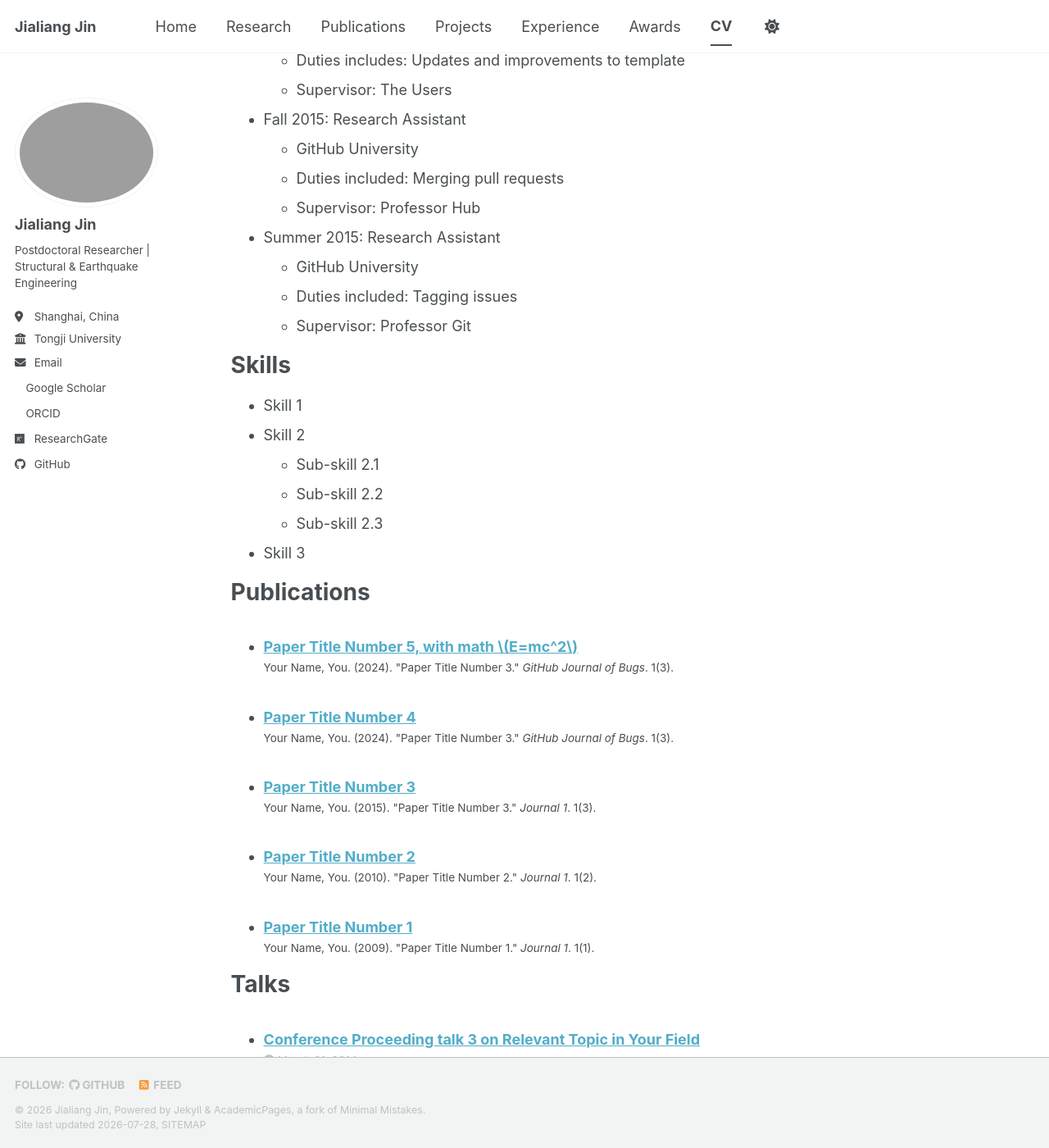
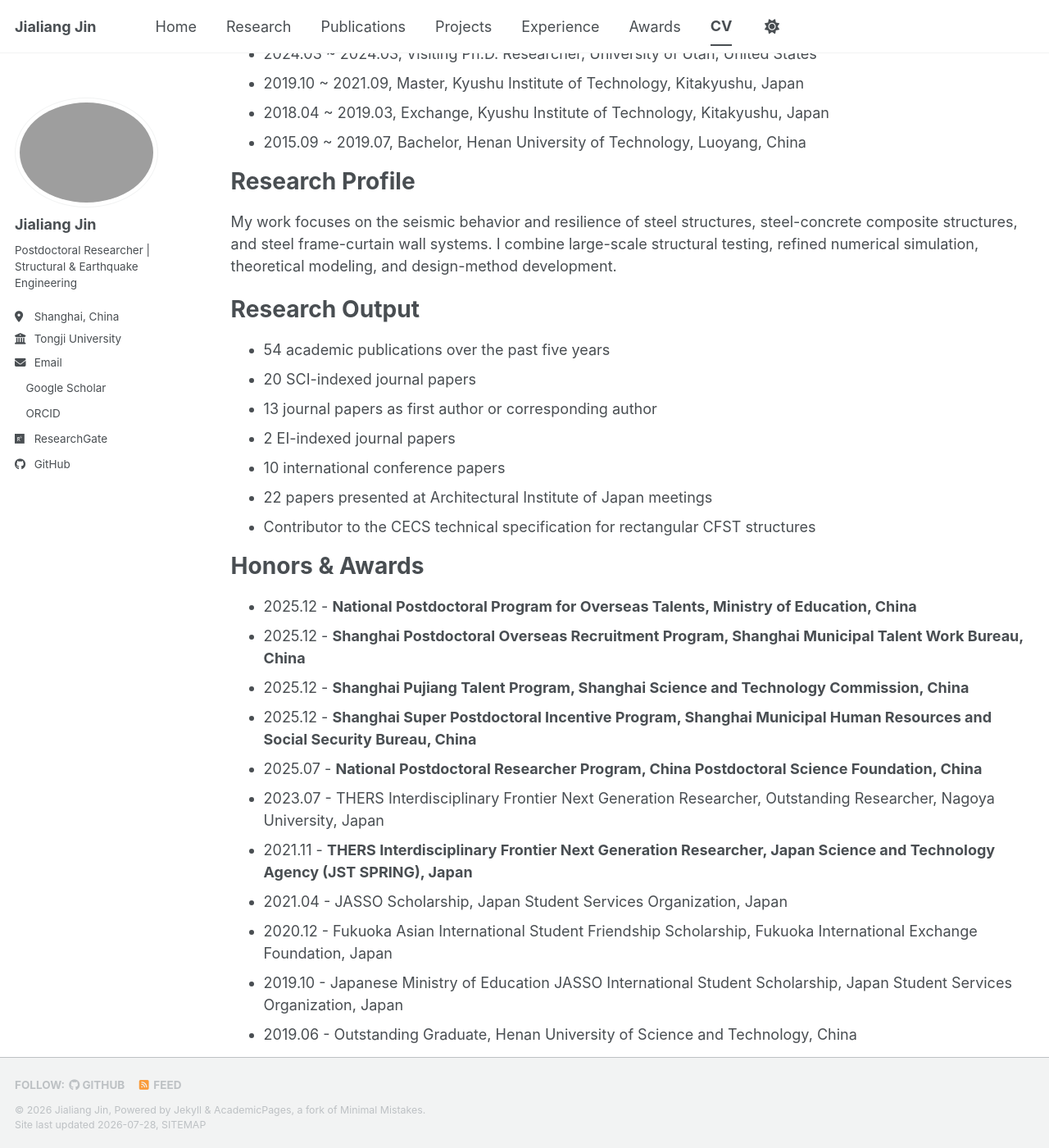
Before and after one commit to jialiangjin/jialiangjin.github.io, a Jekyll site: the page built from _pages/cv.md, in a window 1280 px wide and 1400 px high, scrolled down 376 px. Shown: the whole window at 82% size. Built offline with Jekyll 4.4.1, drawn with Linux system fonts in a browser that asks for light colours; a style sheet for code colours, icons or effects is not loaded; some of the changed text lies outside the part shown.

Commit message:
Update cv.md

```diff
--- a/_pages/cv.md
+++ b/_pages/cv.md
@@ -1,64 +1,58 @@
 ---
 layout: archive
-title: "CV"
+title: "Curriculum Vitae"
 permalink: /cv/
 author_profile: true
 redirect_from:
   - /resume
 ---
 
-{% include base_path %}
+[Download my full CV (PDF)](/files/Jialiang_Jin_CV_2026.pdf){: .btn .btn--primary}
+
+Current Positions
+======
+
+- 2025.01 ~ Present, Postdoctoral Researcher, Department of Building Engineering, Tongji University
+- 2025.10 ~ Present, Joint Postdoctoral Researcher, Department of Civil Engineering, University of Victoria
 
 Education
 ======
-* Ph.D in Version Control Theory, GitHub University, 2018 (expected)
-* M.S. in Jekyll, GitHub University, 2014
-* B.S. in GitHub, GitHub University, 2012
 
-Work experience
+- 2021.10 ~ 2024.11, Ph.D. in Structural Engineering, Nagoya University, Japan
+- 2024.03 ~ 2024.03, Visiting Ph.D. Researcher, University of Utah, United States
+- 2019.10 ~ 2021.09, Master, Kyushu Institute of Technology, Kitakyushu, Japan
+- 2018.04 ~ 2019.03, Exchange, Kyushu Institute of Technology, Kitakyushu, Japan
+- 2015.09 ~ 2019.07, Bachelor, Henan University of Technology, Luoyang, China
+
+Research Profile
 ======
-* Spring 2024: Academic Pages Collaborator
-  * GitHub University
-  * Duties includes: Updates and improvements to template
-  * Supervisor: The Users
 
-* Fall 2015: Research Assistant
-  * GitHub University
-  * Duties included: Merging pull requests
-  * Supervisor: Professor Hub
+My work focuses on the seismic behavior and resilience of steel structures, steel-concrete composite structures, and steel frame-curtain wall systems. I combine large-scale structural testing, refined numerical simulation, theoretical modeling, and design-method development.
 
-* Summer 2015: Research Assistant
-  * GitHub University
-  * Duties included: Tagging issues
-  * Supervisor: Professor Git
+Research Output
+======
 
-Skills
+- 54 academic publications over the past five years
+- 20 SCI-indexed journal papers
+- 13 journal papers as first author or corresponding author
+- 2 EI-indexed journal papers
+- 10 international conference papers
+- 22 papers presented at Architectural Institute of Japan meetings
+- Contributor to the CECS technical specification for rectangular CFST structures
+
+Honors & Awards
 ======
-* Skill 1
-* Skill 2
-  * Sub-skill 2.1
-  * Sub-skill 2.2
-  * Sub-skill 2.3
-* Skill 3
 
-Publications
-======
-  <ul>{% for post in site.publications reversed %}
-    {% include archive-single-cv.html %}
-  {% endfor %}</ul>
-
-Talks
-======
-  <ul>{% for post in site.talks reversed %}
-    {% include archive-single-talk-cv.html  %}
-  {% endfor %}</ul>
-
-Teaching
-======
-  <ul>{% for post in site.teaching reversed %}
-    {% include archive-single-cv.html %}
-  {% endfor %}</ul>
-
-Service and leadership
-======
-* Currently signed in to 43 different slack teams
+- 2025.12 - **National Postdoctoral Program for Overseas Talents, Ministry of Education, China**
+- 2025.12 - **Shanghai Postdoctoral Overseas Recruitment Program, Shanghai Municipal Talent Work Bureau, China**
+- 2025.12 - **Shanghai Pujiang Talent Program, Shanghai Science and Technology Commission, China**
+- 2025.12 - **Shanghai Super Postdoctoral Incentive Program, Shanghai Municipal Human Resources and Social Security Bureau, China**
+- 2025.07 - **National Postdoctoral Researcher Program, China Postdoctoral Science Foundation, China**
+- 2023.07 - THERS Interdisciplinary Frontier Next Generation Researcher, Outstanding Researcher, Nagoya University, Japan
+- 2021.11 - **THERS Interdisciplinary Frontier Next Generation Researcher, Japan Science and Technology Agency (JST SPRING), Japan**
+- 2021.04 - JASSO Scholarship, Japan Student Services Organization, Japan
+- 2020.12 - Fukuoka Asian International Student Friendship Scholarship, Fukuoka International Exchange Foundation, Japan
+- 2019.10 - Japanese Ministry of Education JASSO International Student Scholarship, Japan Student Services Organization, Japan
+- 2019.06 - Outstanding Graduate, Henan University of Science and Technology, China
+- 2017.10 - National Encouragement Scholarship, Henan Provincial Department of Education, China
+- 2016.10 - National Encouragement Scholarship, Henan Provincial Department of Education, China
```
